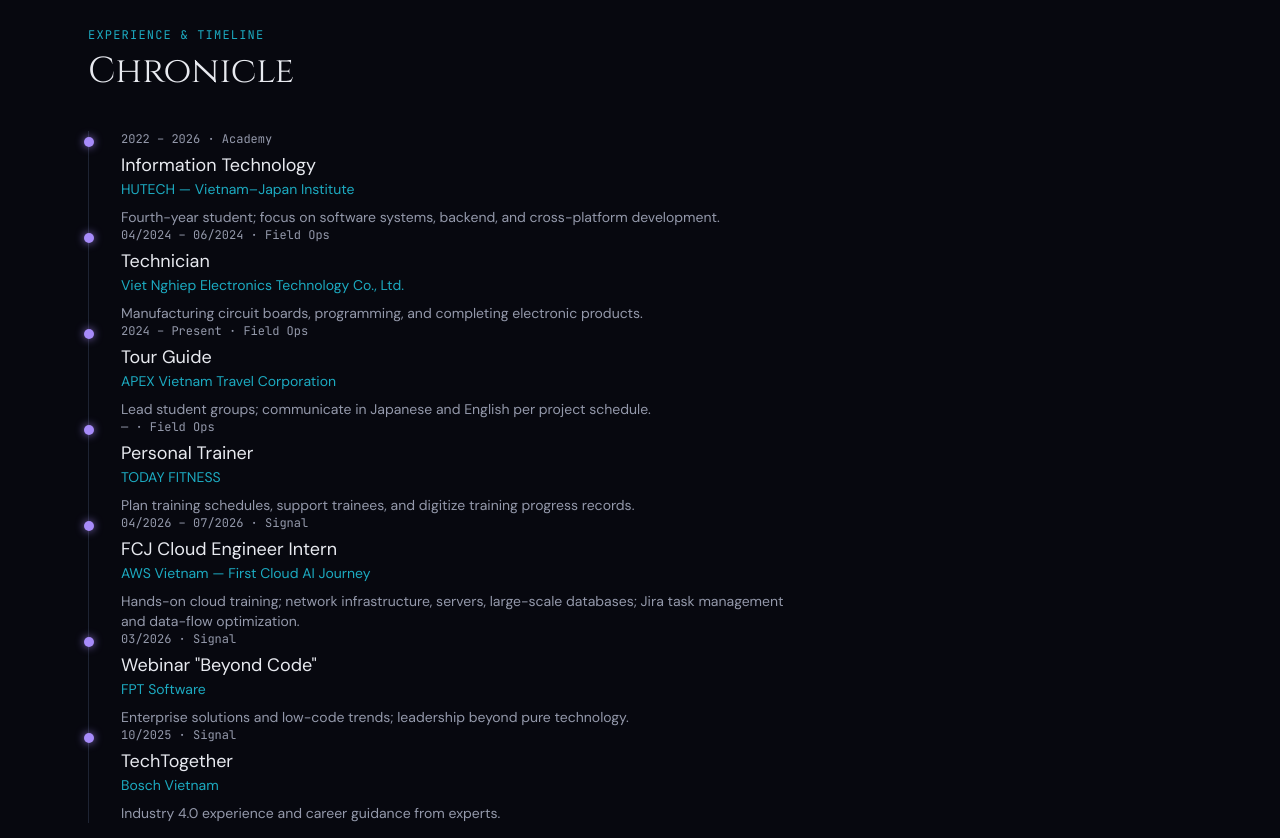
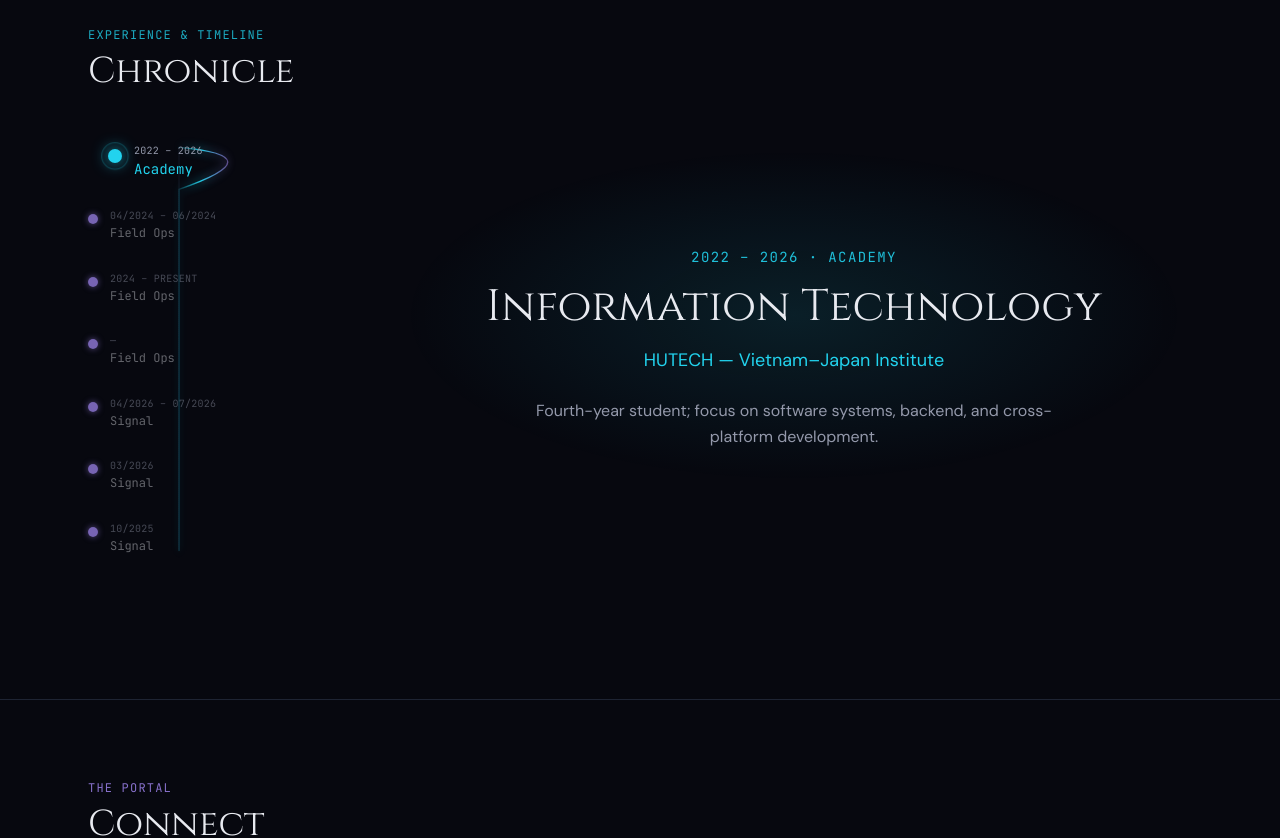
Before and after one commit to LLLVPN4423/LyThanhLoi_Porfolio, a Next.js app: page / in a window 1280 px wide. Shown: the part 3220-4058 px from the top of the page. Built offline with nearby package versions, Linux system fonts and the light colour scheme.

Commit message:
Interactive Chronicle timeline with curved spine glow and center focus

```diff
--- a/src/app/globals.css
+++ b/src/app/globals.css
@@ -333,6 +333,79 @@
   bottom: 15%;
 }
 
+/* Chronicle interactive timeline */
+.chronicle-focus-glow {
+  background: radial-gradient(
+    ellipse 72% 58% at 50% 42%,
+    color-mix(in srgb, var(--color-cyan-glow) 14%, transparent),
+    transparent 68%
+  );
+}
+
+.chronicle-spine-active {
+  animation: chronicle-spine-draw 0.55s ease-out;
+}
+
+@keyframes chronicle-spine-draw {
+  from {
+    opacity: 0.35;
+    stroke-dashoffset: 8;
+  }
+  to {
+    opacity: 1;
+    stroke-dashoffset: 0;
+  }
+}
+
+.chronicle-focus-card {
+  animation: chronicle-focus-in 0.45s ease-out;
+}
+
+@keyframes chronicle-focus-in {
+  from {
+    opacity: 0;
+    transform: scale(0.94) translateY(10px);
+  }
+  to {
+    opacity: 1;
+    transform: scale(1) translateY(0);
+  }
+}
+
+.chronicle-dot-active::after {
+  content: "";
+  position: absolute;
+  inset: -6px;
+  border-radius: 9999px;
+  border: 1px solid color-mix(in srgb, var(--color-cyan-glow) 45%, transparent);
+  animation: chronicle-dot-ring 2s ease-in-out infinite;
+}
+
+@keyframes chronicle-dot-ring {
+  0%,
+  100% {
+    opacity: 0.4;
+    transform: scale(1);
+  }
+  50% {
+    opacity: 0.85;
+    transform: scale(1.15);
+  }
+}
+
+@media (prefers-reduced-motion: reduce) {
+  .chronicle-spine-active,
+  .chronicle-focus-card,
+  .chronicle-dot-active::after {
+    animation: none;
+  }
+
+  .chronicle-node,
+  .chronicle-node-active {
+    transition: none;
+  }
+}
+
 .ygg-node-pulse {
   animation: ygg-pulse 3s ease-in-out infinite;
 }
--- a/src/components/Timeline.tsx
+++ b/src/components/Timeline.tsx
@@ -1,4 +1,7 @@
-import { timeline } from "@/data/timeline";
+"use client";
+
+import { useCallback, useId, useState } from "react";
+import { timeline, type TimelineEntry } from "@/data/timeline";
 import { Reveal } from "./Reveal";
 
 const kindLabel = {
@@ -7,7 +10,31 @@
   milestone: "Signal",
 } as const;
 
+function spinePath(activeIndex: number, count: number): string {
+  if (count <= 1) return "M 28 2 L 28 98";
+  const t = activeIndex / (count - 1);
+  const y = 4 + t * 92;
+  const bend = 8;
+  const x = 28;
+  const cx = 58;
+  return [
+    `M ${x} 2`,
+    `L ${x} ${Math.max(2, y - bend)}`,
+    `Q ${cx} ${y} ${x} ${Math.min(98, y + bend)}`,
+    `L ${x} 98`,
+  ].join(" ");
+}
+
 export function Timeline() {
+  const [activeIndex, setActiveIndex] = useState(0);
+  const glowId = useId().replace(/:/g, "");
+  const active = timeline[activeIndex] ?? timeline[0];
+  const count = timeline.length;
+
+  const setActive = useCallback((index: number) => {
+    setActiveIndex(Math.max(0, Math.min(index, count - 1)));
+  }, [count]);
+
   return (
     <section id="timeline" className="scroll-mt-24 border-t border-panel-border py-20">
       <div className="mx-auto max-w-6xl px-4 md:px-6">
@@ -20,25 +47,131 @@
           </h2>
         </Reveal>
 
-        <ol className="relative mt-10 space-y-0 border-l border-panel-border pl-6 md:pl-8">
-          {timeline.map((entry, i) => (
-            <Reveal key={entry.id} delayMs={i * 50} as="li">
-              <div className="relative pb-10 last:pb-0">
-                <span
-                  className="absolute -left-[calc(1.5rem+5px)] top-1.5 h-2.5 w-2.5 rounded-full bg-violet-glow shadow-[0_0_8px_rgba(167,139,250,0.8)] md:-left-[calc(2rem+5px)]"
-                  aria-hidden
+        <div
+          className="chronicle-stage relative mt-12 min-h-[420px] md:min-h-[480px]"
+          onMouseLeave={() => setActive(0)}
+        >
+          <div className="grid gap-10 md:grid-cols-[minmax(200px,240px)_1fr] md:gap-12 lg:grid-cols-[260px_1fr]">
+            <nav
+              className="chronicle-rail relative"
+              aria-label="Timeline entries"
+            >
+              <svg
+                className="pointer-events-none absolute inset-0 h-full w-full overflow-visible"
+                viewBox="0 0 80 100"
+                preserveAspectRatio="none"
+                aria-hidden
+              >
+                <defs>
+                  <filter id={`chronicle-glow-${glowId}`} x="-80%" y="-8%" width="260%" height="116%">
+                    <feGaussianBlur stdDeviation="1.2" result="blur" />
+                    <feMerge>
+                      <feMergeNode in="blur" />
+                      <feMergeNode in="SourceGraphic" />
+                    </feMerge>
+                  </filter>
+                  <linearGradient id={`chronicle-stroke-${glowId}`} x1="0" x2="1" y1="0" y2="0">
+                    <stop offset="0%" stopColor="#22d3ee" stopOpacity="0.15" />
+                    <stop offset="45%" stopColor="#22d3ee" stopOpacity="0.95" />
+                    <stop offset="100%" stopColor="#a78bfa" stopOpacity="0.5" />
+                  </linearGradient>
+                </defs>
+                <path
+                  d="M 28 2 L 28 98"
+                  fill="none"
+                  stroke="#1e2433"
+                  strokeWidth="0.6"
+                  vectorEffect="non-scaling-stroke"
                 />
-                <p className="font-[family-name:var(--font-mono)] text-xs text-text-muted">
-                  {entry.period} · {kindLabel[entry.kind]}
-                </p>
-                <h3 className="mt-1 text-lg text-text-primary">{entry.title}</h3>
-                <p className="text-sm text-cyan-glow/80">{entry.org}</p>
-                <p className="mt-2 max-w-2xl text-sm text-text-muted">{entry.description}</p>
-              </div>
-            </Reveal>
-          ))}
-        </ol>
+                <path
+                  key={activeIndex}
+                  d={spinePath(activeIndex, count)}
+                  fill="none"
+                  stroke={`url(#chronicle-stroke-${glowId})`}
+                  strokeWidth="1.4"
+                  strokeLinecap="round"
+                  className="chronicle-spine-active"
+                  filter={`url(#chronicle-glow-${glowId})`}
+                  vectorEffect="non-scaling-stroke"
+                />
+              </svg>
+
+              <ol className="relative flex h-full min-h-[320px] flex-col justify-between py-1">
+                {timeline.map((entry, i) => (
+                  <li key={entry.id} className="relative">
+                    <button
+                      type="button"
+                      className={`chronicle-node group flex w-full items-start gap-3 text-left transition-[transform,padding] duration-500 ease-out ${
+                        i === activeIndex ? "chronicle-node-active translate-x-3 md:translate-x-5" : "translate-x-0"
+                      }`}
+                      onMouseEnter={() => setActive(i)}
+                      onFocus={() => setActive(i)}
+                      aria-current={i === activeIndex ? "true" : undefined}
+                    >
+                      <span
+                        className={`relative mt-1.5 shrink-0 rounded-full transition-all duration-500 ${
+                          i === activeIndex
+                            ? "chronicle-dot-active relative h-3.5 w-3.5 bg-cyan-glow shadow-[0_0_16px_rgba(34,211,238,0.9)]"
+                            : "h-2.5 w-2.5 bg-violet-glow/70 shadow-[0_0_6px_rgba(167,139,250,0.5)] group-hover:bg-cyan-glow/80"
+                        }`}
+                        aria-hidden
+                      />
+                      <span
+                        className={`min-w-0 font-[family-name:var(--font-mono)] transition-all duration-300 ${
+                          i === activeIndex
+                            ? "opacity-100"
+                            : "opacity-45 group-hover:opacity-75"
+                        }`}
+                      >
+                        <span className="block text-[10px] tracking-wide text-text-muted uppercase">
+                          {entry.period}
+                        </span>
+                        <span
+                          className={`mt-0.5 block leading-snug transition-all duration-300 ${
+                            i === activeIndex
+                              ? "text-sm text-cyan-glow"
+                              : "text-xs text-text-primary/90"
+                          }`}
+                        >
+                          {kindLabel[entry.kind]}
+                        </span>
+                      </span>
+                    </button>
+                  </li>
+                ))}
+              </ol>
+            </nav>
+
+            <div className="chronicle-focus relative flex min-h-[280px] items-center justify-center md:min-h-[420px]">
+              <div
+                className="chronicle-focus-glow pointer-events-none absolute inset-0 rounded-2xl opacity-80"
+                aria-hidden
+              />
+              <ChronicleFocusCard entry={active} activeKey={active.id} />
+            </div>
+          </div>
+        </div>
       </div>
     </section>
   );
 }
+
+function ChronicleFocusCard({ entry, activeKey }: { entry: TimelineEntry; activeKey: string }) {
+  return (
+    <article
+      key={activeKey}
+      className="chronicle-focus-card relative z-[1] w-full max-w-2xl px-2 text-center md:px-6"
+    >
+      <p className="font-[family-name:var(--font-mono)] text-xs tracking-widest text-cyan-glow/90 uppercase md:text-sm">
+        {entry.period} · {kindLabel[entry.kind]}
+      </p>
+      <h3 className="mt-3 font-[family-name:var(--font-display)] text-2xl leading-tight text-text-primary md:text-4xl lg:text-[2.75rem]">
+        {entry.title}
+      </h3>
+      <p className="mt-3 text-base text-cyan-glow md:text-lg">{entry.org}</p>
+      <p className="mx-auto mt-6 max-w-xl text-sm leading-relaxed text-text-muted md:text-base md:leading-relaxed">
+        {entry.description}
+      </p>
+    </article>
+  );
+}
```
